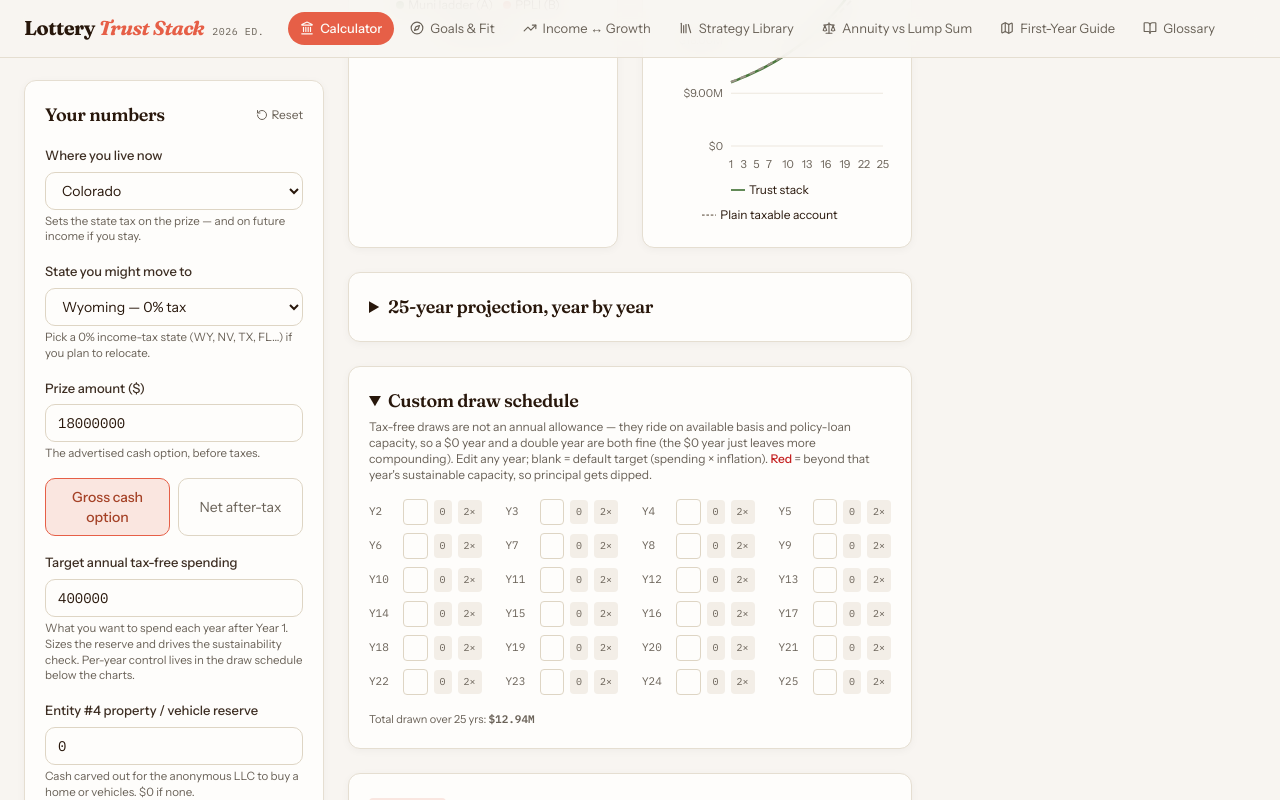
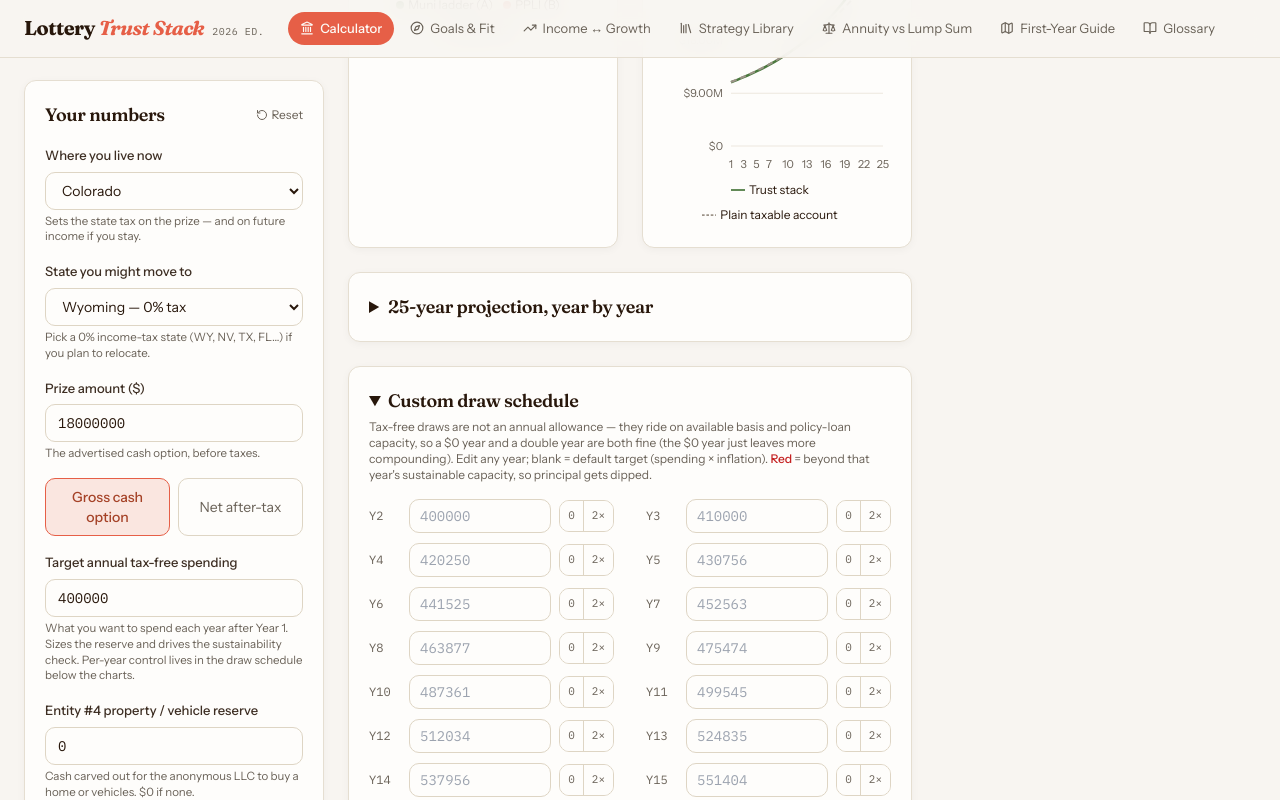
Before and after one commit to microDOS2/lottery-trust-stack, a React (Vite) app: page / in a window 1280 px wide. Both pictures are taken after a click on the heading "Custom draw schedule". Shown: the part 979-1779 px from the top of the page. Built offline with nearby package versions, Linux system fonts and the light colour scheme.

Commit message:
Fix draw-schedule readability (2-col grid, wider inputs); terrain tuning

```diff
--- a/src/sections/DrawSchedule.tsx
+++ b/src/sections/DrawSchedule.tsx
@@ -39,15 +39,15 @@ export default function DrawSchedule({ inputs, setInputs, result, asm }: Props)
         (spending × inflation). <span className="text-destructive font-medium">Red</span> = beyond that year's sustainable
         capacity, so principal gets dipped.
       </p>
-      <div className="mt-4 grid grid-cols-2 gap-x-6 gap-y-2 sm:grid-cols-3 lg:grid-cols-4">
+      <div className="mt-4 grid grid-cols-1 gap-x-8 gap-y-2.5 sm:grid-cols-2">
         {years.map((y) => {
           const row = result.projection[y - 1];
           const override = inputs.drawOverrides[y];
           const val = override ?? Math.round(defaultDraw(y));
           const dipsPrincipal = row ? val > row.capacity + 1 : false;
           return (
-            <div key={y} className="flex items-center gap-1.5">
-              <span className="w-7 shrink-0 font-mono text-[11px] text-muted-foreground">Y{y}</span>
+            <div key={y} className="flex items-center gap-2">
+              <span className="w-8 shrink-0 font-mono text-xs text-muted-foreground">Y{y}</span>
               <input
                 type="number"
                 min={0}
@@ -55,24 +55,26 @@ export default function DrawSchedule({ inputs, setInputs, result, asm }: Props)
                 value={override ?? ''}
                 placeholder={String(Math.round(defaultDraw(y)))}
                 onChange={(e) => setYear(y, e.target.value === '' ? null : Math.max(0, +e.target.value))}
-                className={`w-full rounded border px-2 py-1 text-xs font-num ${
+                className={`min-w-[120px] flex-1 rounded-md border px-2.5 py-1.5 text-sm font-num ${
                   dipsPrincipal ? 'border-destructive/60 bg-destructive/5 text-destructive' : 'border-input bg-card'
                 }`}
               />
+              <div className="flex shrink-0 overflow-hidden rounded-md border border-input">
                 <button
                   title="Set this year to $0"
                   onClick={() => quickSet(y, 0)}
-                className={`shrink-0 rounded px-1.5 py-1 font-mono text-[10px] cursor-pointer ${override === 0 ? 'bg-primary text-primary-foreground' : 'bg-secondary text-muted-foreground hover:text-foreground'}`}
+                  className={`px-2 py-1.5 font-mono text-[11px] cursor-pointer ${override === 0 ? 'bg-primary text-primary-foreground' : 'bg-card text-muted-foreground hover:text-foreground'}`}
                 >
                   0
                 </button>
                 <button
                   title="Double this year"
                   onClick={() => quickSet(y, 2)}
-                className="shrink-0 rounded bg-secondary px-1.5 py-1 font-mono text-[10px] text-muted-foreground hover:text-foreground cursor-pointer"
+                  className="border-l border-input bg-card px-2 py-1.5 font-mono text-[11px] text-muted-foreground hover:text-foreground cursor-pointer"
                 >
                   2×
                 </button>
+              </div>
             </div>
           );
         })}
```
Lines whose indentation alone changed are shown as unchanged.
